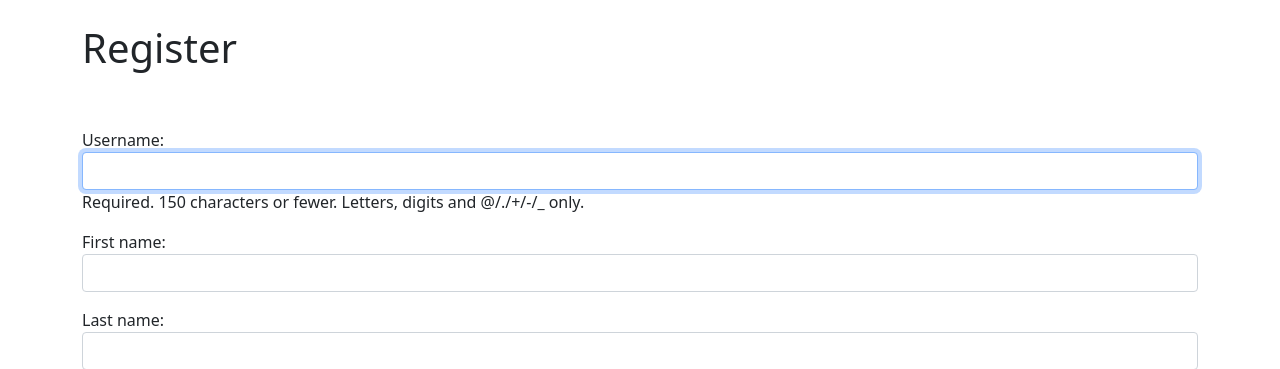
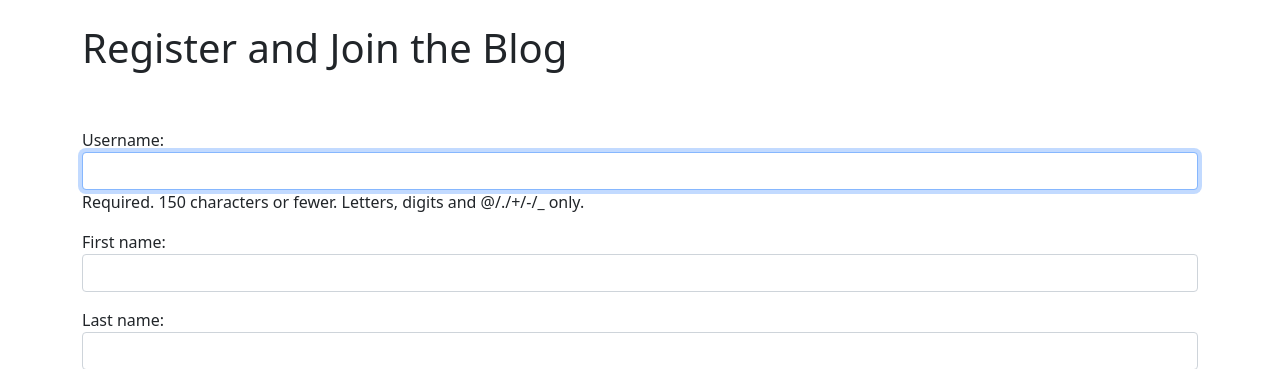
Before and after one commit to Harmonica-Men/simple-blog, a Django app: page /members/register/ in a window 1280 px wide. Shown: the part 56-425 px from the top of the page. Run offline with Django 5.2, Linux system fonts and the light colour scheme.

```diff
--- a/members/templates/registration/register.html
+++ b/members/templates/registration/register.html
@@ -1,11 +1,11 @@
 {% extends 'base.html' %}
 
-{% block title %} Register {% endblock %}
+{% block title %} Do Register here{% endblock %}
 
 {% block content %}
 
 
-<h1>Register</h1>
+<h1>Register and Join the Blog</h1>
 <br>
 <br>
 <div class="from-group">
```
